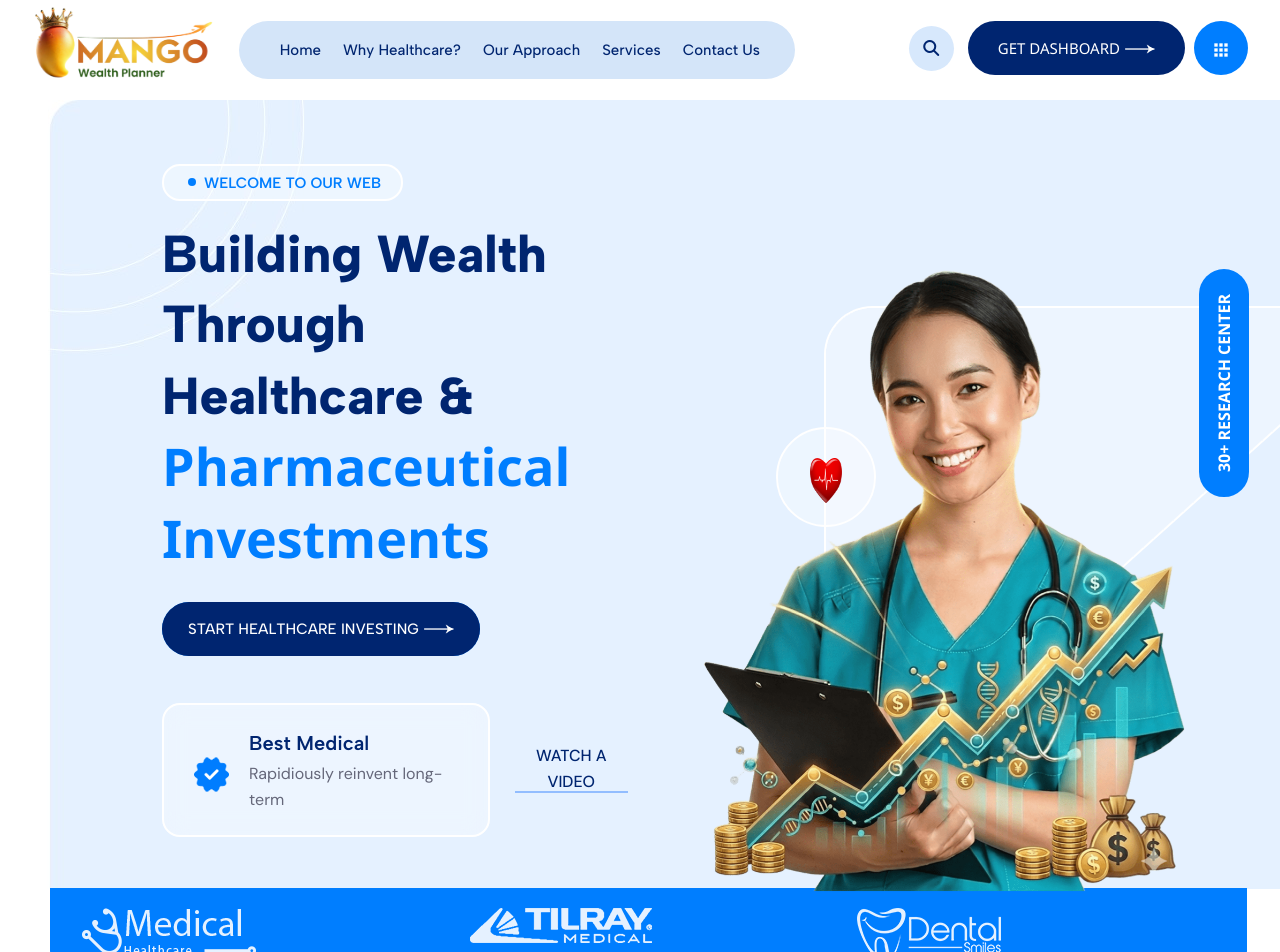
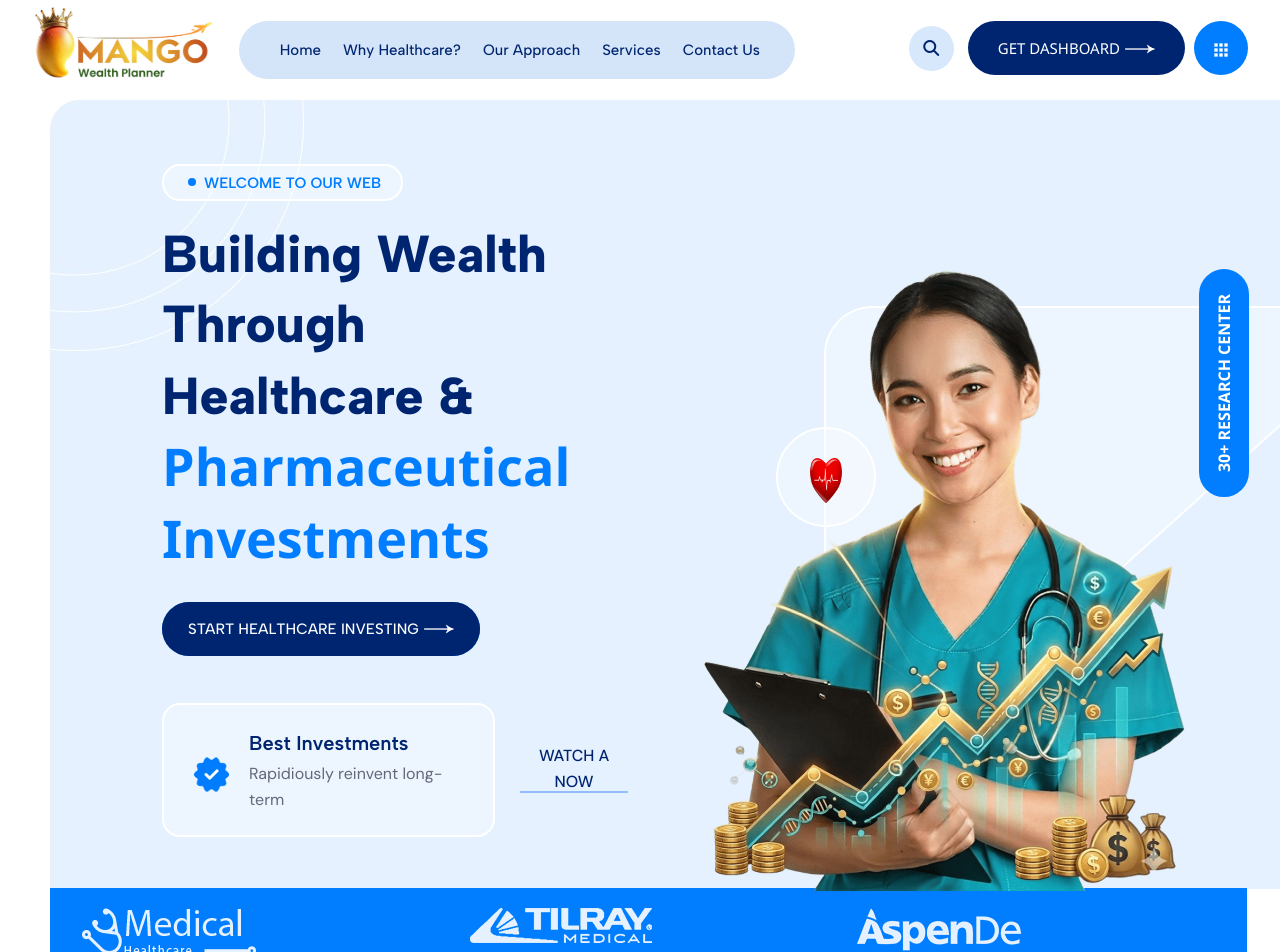
Before and after one commit to MOHDSUHAIL09/crypto, a React (Vite) app: page / in a window 1280 px wide. Shown: the top 952 px of the page. Built offline with nearby package versions, Linux system fonts and the light colour scheme; no server answers; a web font is replaced by a local one.

Commit message:
update code

```diff
--- a/src/Pages/Dahboard/Card/Cards.jsx
+++ b/src/Pages/Dahboard/Card/Cards.jsx
@@ -404,6 +404,7 @@ const Cards = () => {
                     placeholder='Enter Amount'
                     value={payoutAmount}
                     onChange={(e) => setPayoutAmount(e.target.value)}
+                    style={{padding: "10px"}}
                   />
                   <div className="d-flex align-items-center justify-content-between">
                     <Link to= "/dashboard/WithdrawalHistory">
--- a/src/Pages/Dahboard/Card/Stake.jsx
+++ b/src/Pages/Dahboard/Card/Stake.jsx
@@ -324,7 +324,7 @@ const Stake = () => {
             placeholder="Enter Login ID"
             value={loginId}
             onChange={(e) => setLoginId(e.target.value)}
-            style={{ background: "#d9dbf3" }}
+            style={{ background: "#d9dbf3", padding: "11px"}}
           />
           {loading && (
             <small style={{ position: "absolute", bottom: "-22px", left: "5px", color: "#e67e22", fontSize: "11px" }}>
--- a/src/assets/dashboardcss/css/Dashboard.css
+++ b/src/assets/dashboardcss/css/Dashboard.css
@@ -14,7 +14,6 @@
   --link-hover: #995bfd;
   --primary-clr: #f51ee3;
   --secondary-clr: #2f93f8;
-  /* --primary-clr: #7426ef; */
 }
 
 /* body {
--- a/src/components/BrandName.jsx
+++ b/src/components/BrandName.jsx
@@ -7,7 +7,7 @@ import 'swiper/css/free-mode';
 // Image imports
 import bran1 from '../assets/images/resource/bran.png';
 import bran2 from '../assets/images/resource/bran2.png';
-import bran3 from '../assets/images/resource/bran3.png';
+// import bran3 from '../assets/images/resource/bran3.png';
 import bran4 from '../assets/images/resource/bran4.png';
 import bran5 from '../assets/images/resource/bran5.png';
 
@@ -37,7 +37,7 @@ const Brand = () => {
   }, []);
 
   // Array of brand images for easier mapping
-  const brandImages = [bran1, bran2, bran3, bran4, bran5];
+  const brandImages = [bran1, bran2,  bran4, bran5];
 
   return (
     <div className="brand-section">
--- a/src/components/Hero.jsx
+++ b/src/components/Hero.jsx
@@ -34,7 +34,7 @@ const Hero = () => {
                       <img src={tickIcon} alt="icon" />
                     </div>
                     <div className="mediic-hero-content">
-                      <h4 className="cursor-scale small">Best Medical</h4>
+                      <h4 className="cursor-scale small">Best Investments</h4>
                       <p>Rapidiously reinvent long-term</p>
                     </div>
                   </div>
@@ -42,11 +42,11 @@ const Hero = () => {
                 <div className="video__content">
                   <a
                     className="video-vemo-icon venobox vbox-item"
-                    href="https://youtu.be/BS4TUd7FJSg"
+                    href="#"
                     target="_blank"
                     rel="noopener noreferrer"
                   >
-                    <span className="play-now">WATCH A VIDEO</span>
+                    <span className="play-now">WATCH A NOW</span>
                   </a>
                 </div>
               </div>
--- a/src/components/ui/Header/Header.jsx
+++ b/src/components/ui/Header/Header.jsx
@@ -286,7 +286,7 @@ const Header = () => {
                   </p>
                   <ul className="list-style-one">
                     <li><span className="icon fa-phone"></span>+1 800 123 456 789</li>
-                    <li><span className="icon fa-envelope"></span>info@example.com</li>
+                    <li><span className="icon fa-envelope"></span>healthcare@mangowealthplanner.com</li>
                   </ul>
                   <ul className="social-box">
                     <li><a href="#"><i className="fa-brands fa-facebook-f"></i></a></li>
```
